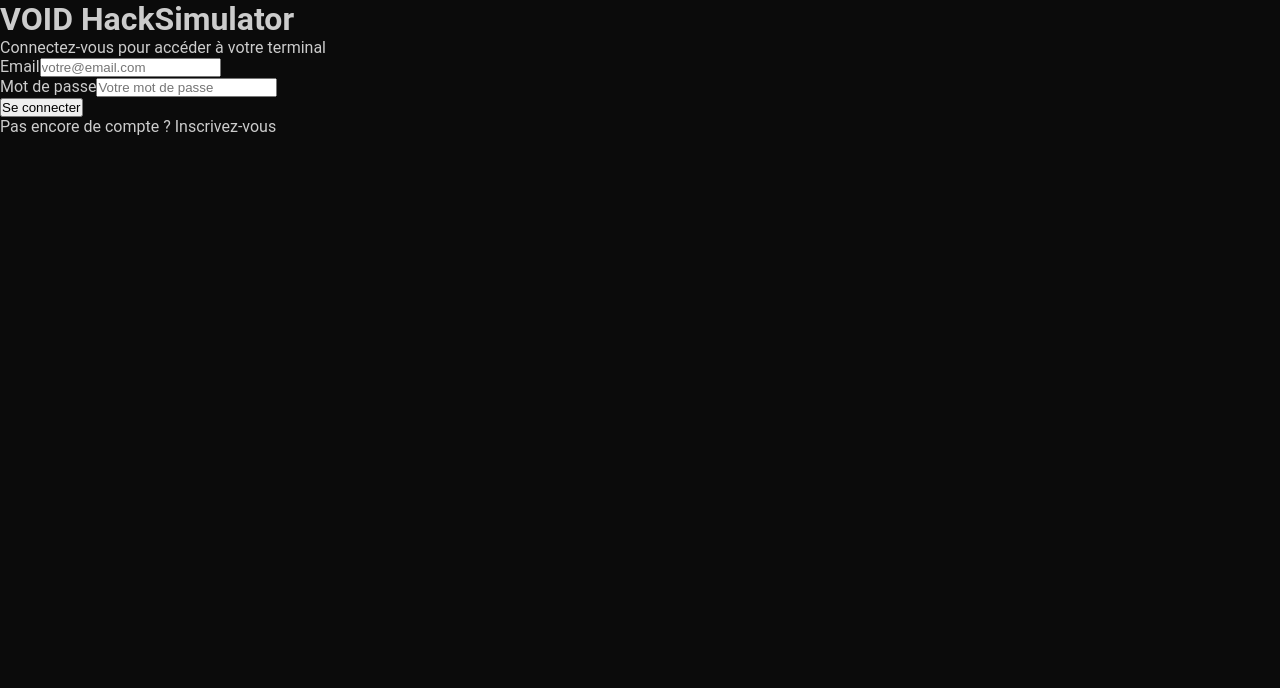
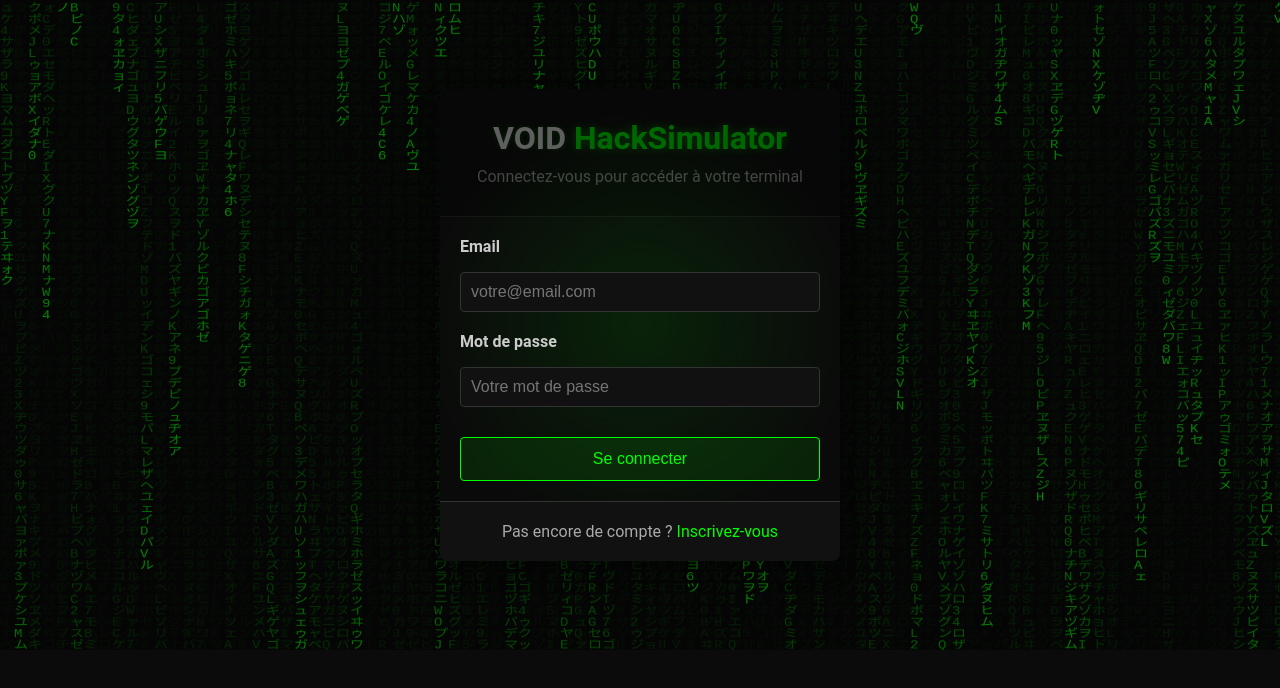
Before and after one commit to Moutail/void-hacksim-v2, a React (Create React App) app in the folder frontend/: page /login in a window 1280 px wide. Shown: the top 688 px of the page. Built offline with nearby package versions, Linux system fonts and the light colour scheme.

Commit message:
Update Login.js

```diff
--- a/frontend/src/pages/Login/Login.js
+++ b/frontend/src/pages/Login/Login.js
@@ -1,7 +1,9 @@
-// src/pages/Login/Login.js - Version simple pour test
+// src/pages/Login/Login.js
 import React, { useState } from 'react';
 import { Link, useNavigate } from 'react-router-dom';
 import { useAuth } from '../../context/AuthContext';
+import MatrixBackground from '../../components/MatrixBackground/MatrixBackground';
+import '../../styles/enhanced-forms.css'; // Importez les nouveaux styles
 import './Login.css';
 
 const Login = () => {
@@ -13,9 +15,11 @@ const Login = () => {
   const { login } = useAuth();
   const navigate = useNavigate();
 
+
   const handleSubmit = async (e) => {
     e.preventDefault();
 
+    // Validation de base
     if (!email || !password) {
       setError('Veuillez remplir tous les champs');
       return;
@@ -40,22 +44,26 @@ const Login = () => {
     }
   };
 
+
   return (
-    <div className="login-simple-container">
-      <div className="login-simple-box">
-        <div className="login-simple-header">
-          <h1>VOID HackSimulator</h1>
+    <div className="login-container">
+      {/* Animation en arrière-plan avec z-index négatif */}
+     {/* Animation en arrière-plan mais ne bloquant pas les interactions */}
+      <MatrixBackground />
+      <div className="login-box">
+        <div className="login-header">
+          <h1>VOID <span className="highlight">HackSimulator</span></h1>
           <p>Connectez-vous pour accéder à votre terminal</p>
         </div>
 
         {error && (
-          <div className="login-simple-error">
+          <div className="error-message">
             {error}
           </div>
         )}
 
-        <form onSubmit={handleSubmit} className="login-simple-form">
-          <div className="login-simple-group">
+        <form onSubmit={handleSubmit} className="login-form">
+          <div className="form-group">
             <label htmlFor="email">Email</label>
             <input
               type="email"
@@ -68,7 +76,7 @@ const Login = () => {
             />
           </div>
 
-          <div className="login-simple-group">
+          <div className="form-group">
             <label htmlFor="password">Mot de passe</label>
             <input
               type="password"
@@ -83,16 +91,18 @@ const Login = () => {
 
           <button
             type="submit"
-            className="login-simple-button"
+            className="login-button"
             disabled={loading}
           >
             {loading ? 'Connexion en cours...' : 'Se connecter'}
           </button>
         </form>
 
-        <div className="login-simple-footer">
+        <div className="login-footer">
           <p>Pas encore de compte ? <Link to="/register">Inscrivez-vous</Link></p>
         </div>
+
+        <div className="matrix-background"></div>
       </div>
     </div>
   );
```
